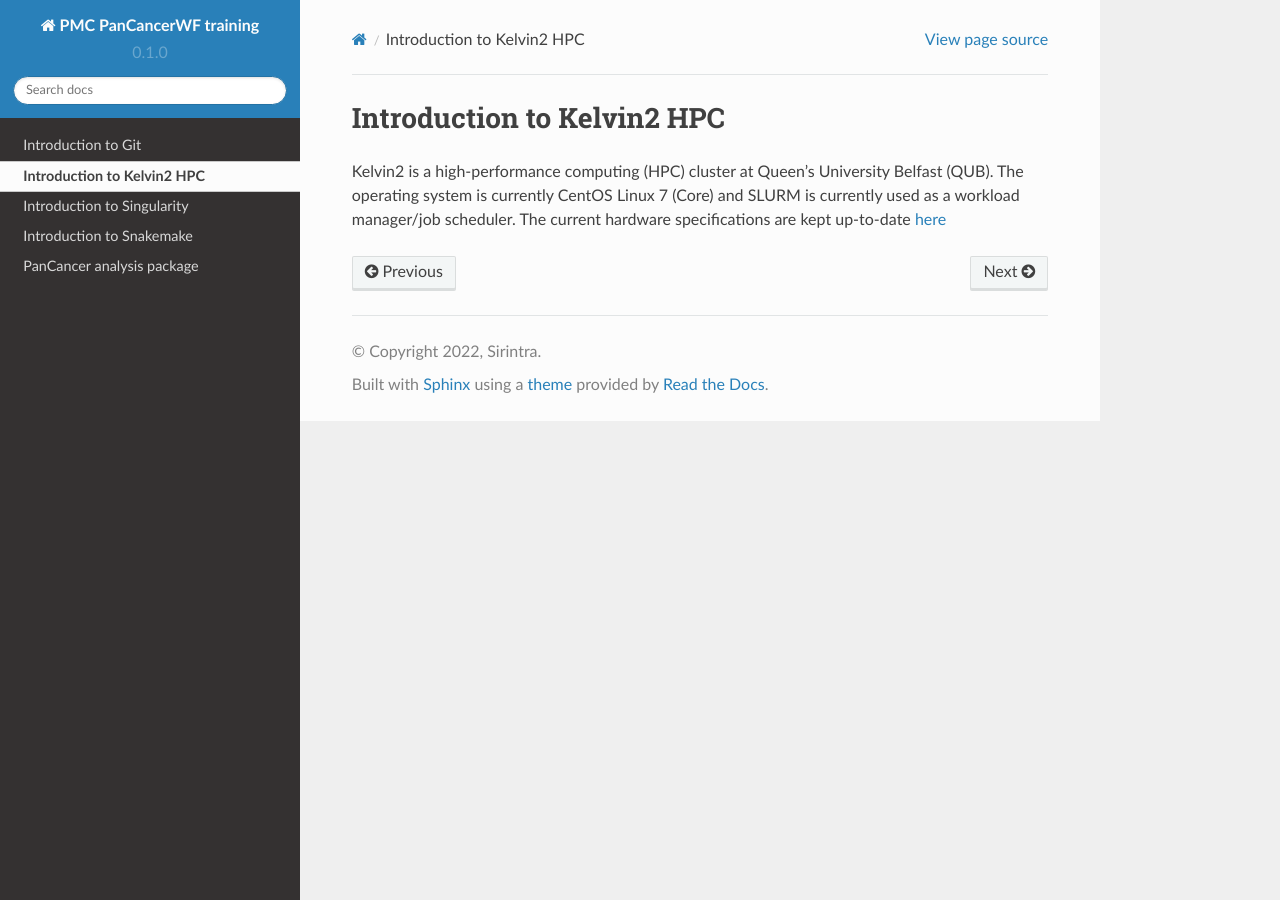
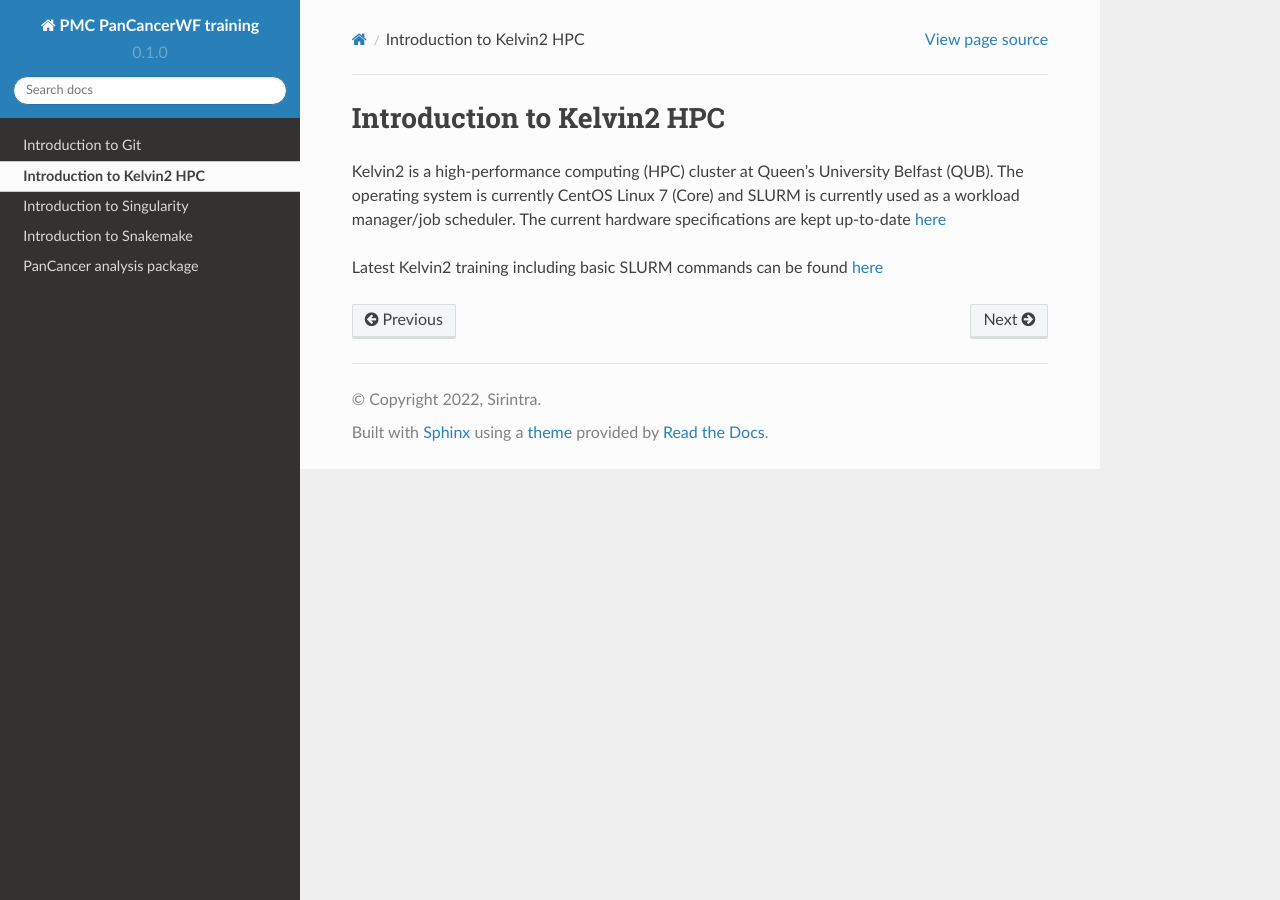
Before and after one commit to sirintra/PMC-PC-training, a Sphinx documentation site: the page built from docs/source/kelvin.rst, in a window 1280 px wide. Built offline with Sphinx 7.4.7 and the Read the Docs theme 2.0.0, drawn with Linux system fonts in a browser that asks for light colours.

Commit message:
Update kelvin.rst

```diff
--- a/docs/source/kelvin.rst
+++ b/docs/source/kelvin.rst
@@ -1,3 +1,6 @@
 Introduction to Kelvin2 HPC
 ============================
 Kelvin2 is a high-performance computing (HPC) cluster at Queen’s University Belfast (QUB). The operating system is currently CentOS Linux 7 (Core) and SLURM is currently used as a workload manager/job scheduler. The current hardware specifications are kept up-to-date `here <https://ni-hpc.ac.uk/Kelvin2/>`_
+
+
+Latest Kelvin2 training including basic SLURM commands can be found `here <https://gitlab.qub.ac.uk/qub_hpc/kelvin_training>`_
```
